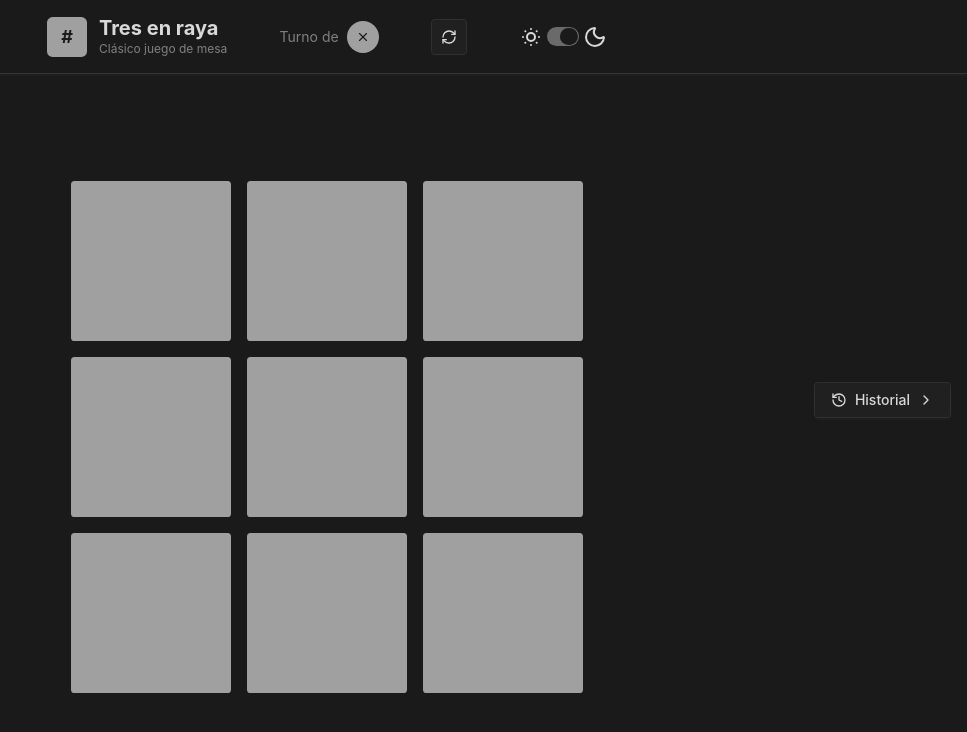
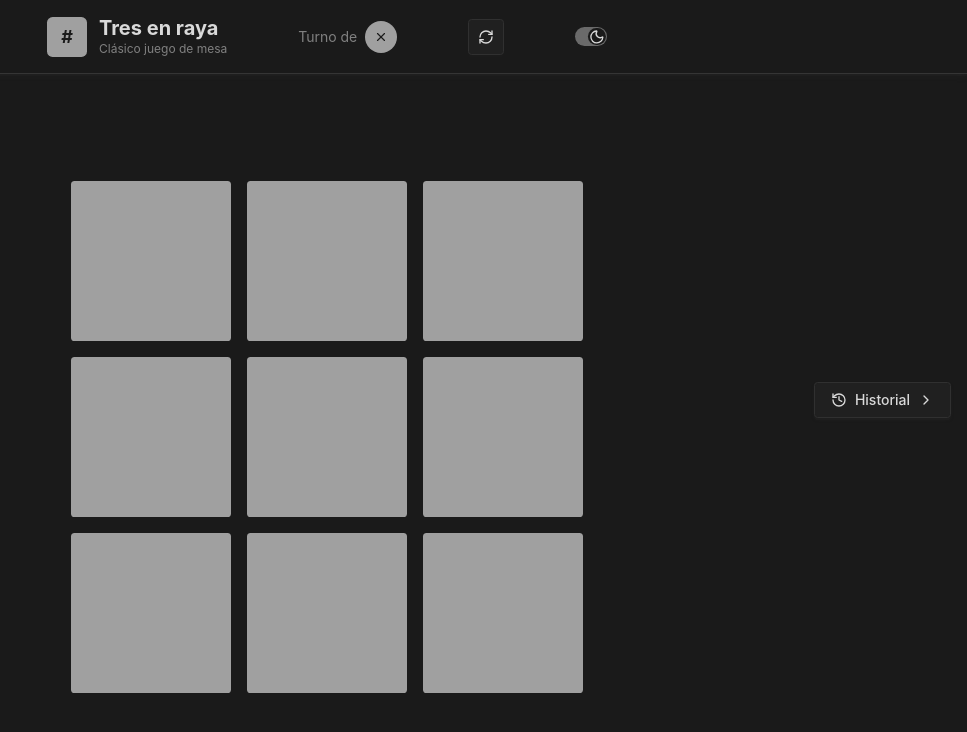
Before and after one commit to CEhM-Hernandez/tic-tac-toe, a React (Vite) app: page / in a window 1280 px wide. Shown: the top 732 px of the page, without its empty margins (313-1280 px from the left). Built offline with nearby package versions, Linux system fonts and the light colour scheme; what js-confetti would draw is missing.

Commit message:
feat: update theme button to use Sun and Moon icons with improved switch functionality

```diff
--- a/src/components/header/theme-button.tsx
+++ b/src/components/header/theme-button.tsx
@@ -3,7 +3,7 @@
 import { Switch } from '@/components/ui/switch'
 import { useThemeButton } from '@/hooks/use-theme-button'
 import { cn } from '@/lib/utils'
-import { Moon, SunDim } from 'lucide-react'
+import { Moon, Sun } from 'lucide-react'
 
 function ThemeButton({ className }: { className?: string }) {
   const { theme, setTheme } = useThemeButton()
@@ -13,13 +13,22 @@ function ThemeButton({ className }: { className?: string }) {
       title="Cambiar tema"
       className={cn('flex flex-row gap-1 items-center justify-center', className)}
     >
-      <SunDim className="size-6" />
       <Switch
         className="cursor-pointer"
         checked={theme === 'dark'}
         onCheckedChange={() => setTheme(theme === 'light' ? 'dark' : 'light')}
-      />
-      <Moon className="size-6" />
+      >
+        <Sun
+          className={cn('size-full p-0.5 z-20 transition-all', {
+            'opacity-0 absolute rotate-180': theme === 'dark'
+          })}
+        />
+        <Moon
+          className={cn('size-full p-px z-20 transition-all', {
+            'opacity-0 absolute -rotate-180': theme === 'light'
+          })}
+        />
+      </Switch>
     </span>
   )
 }
--- a/src/components/ui/switch.tsx
+++ b/src/components/ui/switch.tsx
@@ -16,9 +16,11 @@ function Switch({ className, ...props }: React.ComponentProps<typeof SwitchPrimi
       <SwitchPrimitive.Thumb
         data-slot="switch-thumb"
         className={cn(
-          'bg-background dark:data-[state=unchecked]:bg-foreground dark:data-[state=checked]:bg-primary-foreground pointer-events-none block size-[1.12rem] rounded-full ring-0 transition-transform data-[state=checked]:translate-x-[calc(100%-6px)] data-[state=unchecked]:translate-x-0'
+          'bg-background dark:data-[state=unchecked]:bg-foreground dark:data-[state=checked]:bg-primary-foreground pointer-events-none block size-[1.12rem] rounded-full ring-0 transition-transform data-[state=checked]:translate-x-[calc(100%-6px)] data-[state=unchecked]:translate-x-0 relative'
         )}
-      />
+      >
+        {props.children}
+      </SwitchPrimitive.Thumb>
     </SwitchPrimitive.Root>
   )
 }
```
